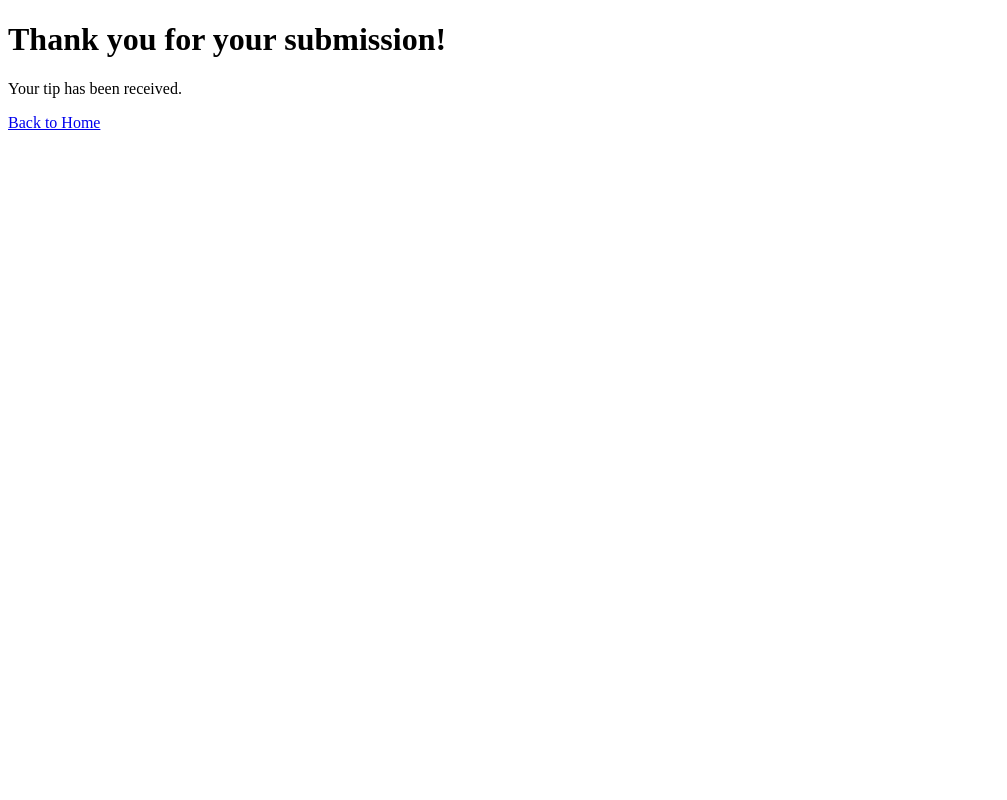
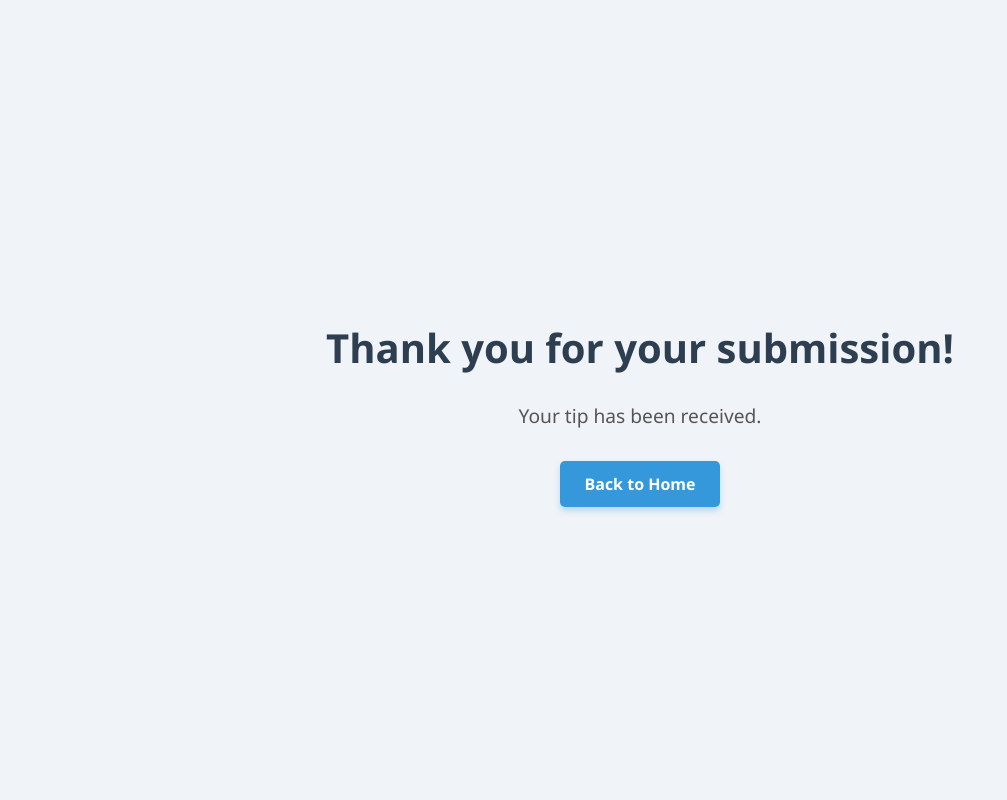
Before and after one commit to MarcuzAC/Anonymous_Project_Collab, a Flask app: page /thank-you in a window 1280 px wide. Shown: the whole page, without its empty margins (0-1007 px from the left). Run offline with Flask 3, Linux system fonts and the light colour scheme.

Commit message:
styled thank you page

```diff
--- a/Anonymous_app/templates/thank_you.html
+++ b/Anonymous_app/templates/thank_you.html
@@ -1,12 +1,60 @@
 <!DOCTYPE html>
 <html lang="en">
 <head>
-    <meta charset="UTF-8" />
-    <title>Thank You</title>
+  <meta charset="UTF-8" />
+  <title>Thank You</title>
+  <style>
+    /* Reset some basic styles */
+    * {
+      box-sizing: border-box;
+    }
+
+    body {
+      font-family: 'Segoe UI', Tahoma, Geneva, Verdana, sans-serif;
+      background: #f0f4f8;
+      color: #333;
+      margin: 0;
+      padding: 0;
+      display: flex;
+      height: 100vh;
+      justify-content: center;
+      align-items: center;
+      flex-direction: column;
+    }
+
+    h1 {
+      color: #2c3e50;
+      font-size: 2.5rem;
+      margin-bottom: 0.5rem;
+    }
+
+    p {
+      font-size: 1.2rem;
+      margin-bottom: 2rem;
+      color: #555;
+    }
+
+    a {
+      text-decoration: none;
+      padding: 0.75rem 1.5rem;
+      background-color: #3498db;
+      color: white;
+      border-radius: 5px;
+      font-weight: 600;
+      transition: background-color 0.3s ease;
+      box-shadow: 0 4px 6px rgba(52, 152, 219, 0.3);
+    }
+
+    a:hover {
+      background-color: #2980b9;
+      box-shadow: 0 6px 12px rgba(41, 128, 185, 0.5);
+    }
+
+  </style>
 </head>
 <body>
-    <h1>Thank you for your submission!</h1>
-    <p>Your tip has been received.</p>
-    <a href="{{ url_for('index') }}">Back to Home</a>
+  <h1>Thank you for your submission!</h1>
+  <p>Your tip has been received.</p>
+  <a href="{{ url_for('index') }}">Back to Home</a>
 </body>
 </html>
```
Also changed, not shown: Anonymous_app/instance/tips.db, Anonymous_app/uploads/482252317_10232910791505770_8667414080057835888_n.jpg (added).
